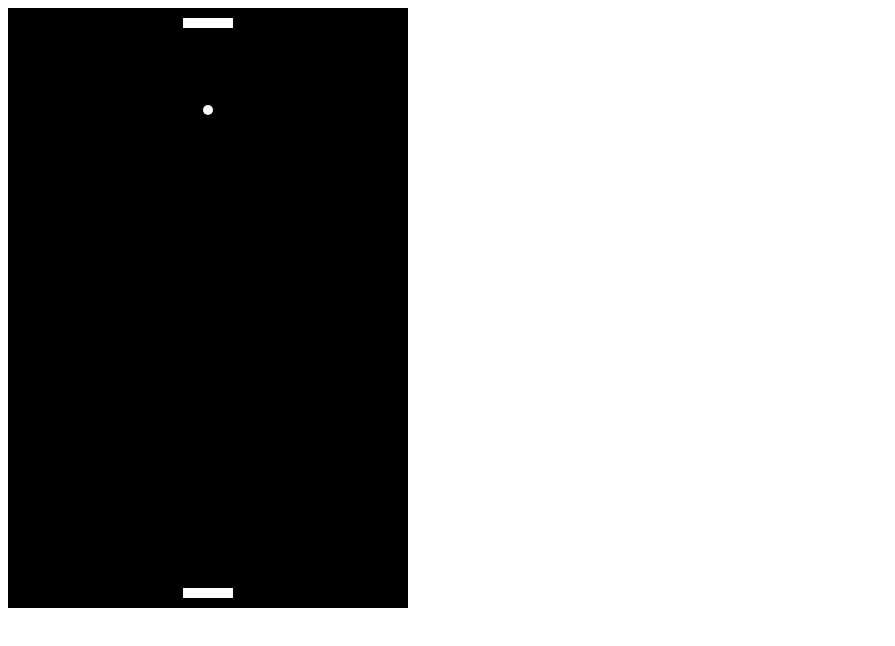
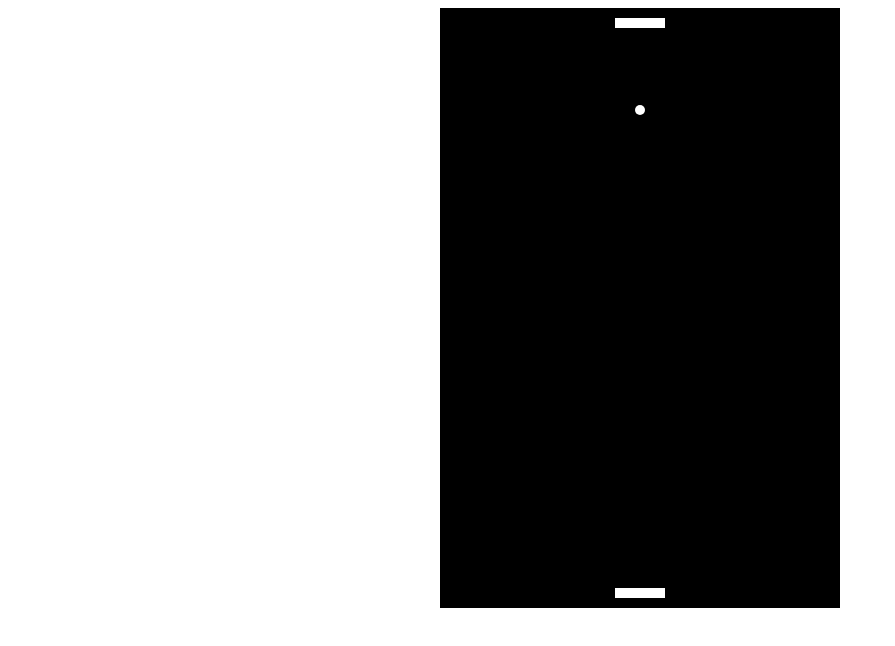
Before and after one commit to gbonfant/canvas_experiments, a plain HTML site: page pong/index.html in a window 1280 px wide. Shown: the whole page, without its empty margins (0-895 px from the left). Drawn offline with Linux system fonts and the light colour scheme.

Commit message:
Centered canvas element for better gameplay

```diff
--- a/pong/index.html
+++ b/pong/index.html
@@ -2,6 +2,9 @@
 <html lang="en">
 <head>
   <title>Pong</title>
+  <style type="text/css">
+    canvas { padding-left: 0; padding-right: 0; margin-left: auto; margin-right: auto; display: block; }
+  </style>
 </head>
 <body>
 
```
